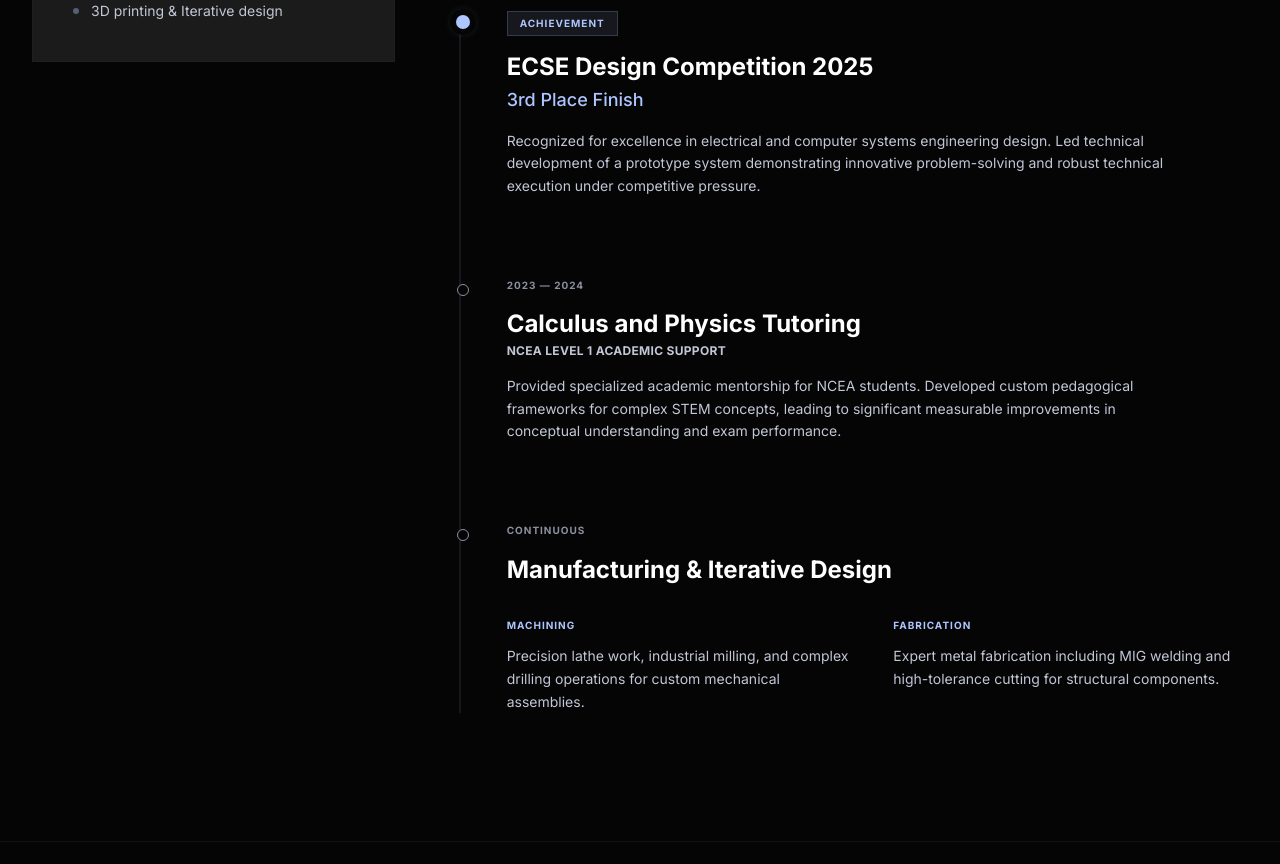
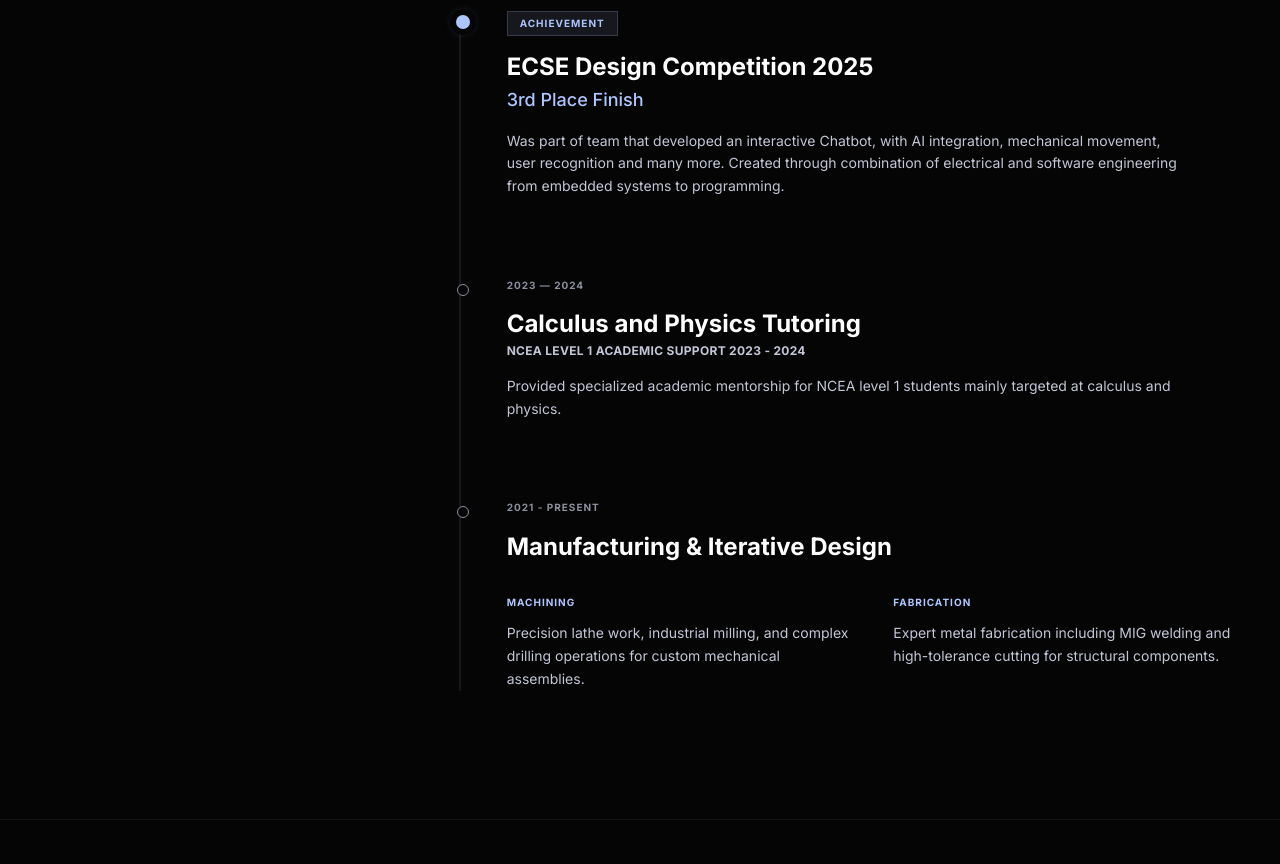
Before and after one commit to jpar483/Website, a React (Vite) app in the folder junha-park-portfolio1/: page /experience in a window 1280 px wide. Shown: the part 840-1704 px from the top of the page. Built offline with nearby package versions, Linux system fonts and the light colour scheme.

Commit message:
updated experiences page

```diff
--- a/junha-park-portfolio1/src/pages/Experience.tsx
+++ b/junha-park-portfolio1/src/pages/Experience.tsx
@@ -32,13 +32,13 @@ export default function Experience() {
                   <span className="text-sm font-semibold text-on-surface">3rd Place — ECSE Design Competition 2025</span>
                 </div>
               </div>
-              <div className="flex items-start gap-5">
+              {/* <div className="flex items-start gap-5">
                 <Construction size={20} className="text-primary mt-1" />
                 <div>
                   <span className="text-[10px] text-outline uppercase tracking-widest block mb-1 font-bold">Technical Skills</span>
                   <span className="text-sm font-semibold text-on-surface">Manufacturing & Fabrication</span>
                 </div>
-              </div>
+              </div> */}
               <div className="flex items-start gap-5">
                 <GraduationCap size={20} className="text-primary mt-1" />
                 <div>
@@ -95,7 +95,7 @@ export default function Experience() {
                   <div className="text-lg text-primary mt-1 font-medium">3rd Place Finish</div>
                 </div>
                 <p className="text-sm text-on-surface-variant max-w-2xl leading-relaxed">
-                  Recognized for excellence in electrical and computer systems engineering design. Led technical development of a prototype system demonstrating innovative problem-solving and robust technical execution under competitive pressure.
+                  Was part of team that developed an interactive Chatbot, with AI integration, mechanical movement, user recognition and many more. Created through combination of electrical and software engineering from embedded systems to programming.
                 </p>
               </div>
 
@@ -105,10 +105,10 @@ export default function Experience() {
                 <div className="mb-4">
                   <span className="text-[10px] font-bold text-outline uppercase tracking-widest block mb-4">2023 — 2024</span>
                   <h3 className="text-2xl font-bold text-white leading-tight">Calculus and Physics Tutoring</h3>
-                  <div className="text-xs text-on-surface-variant mt-1 font-bold uppercase tracking-wide">NCEA Level 1 Academic Support</div>
+                  <div className="text-xs text-on-surface-variant mt-1 font-bold uppercase tracking-wide">NCEA Level 1 Academic Support 2023 - 2024</div>
                 </div>
                 <p className="text-sm text-on-surface-variant max-w-2xl leading-relaxed">
-                  Provided specialized academic mentorship for NCEA students. Developed custom pedagogical frameworks for complex STEM concepts, leading to significant measurable improvements in conceptual understanding and exam performance.
+                  Provided specialized academic mentorship for NCEA level 1 students mainly targeted at calculus and physics.
                 </p>
               </div>
 
@@ -116,7 +116,7 @@ export default function Experience() {
               <div className="relative group">
                 <div className="absolute -left-[3.1rem] top-1.5 w-3 h-3 rounded-full border border-outline bg-background group-hover:border-primary transition-colors duration-300"></div>
                 <div className="mb-4">
-                  <span className="text-[10px] font-bold text-outline uppercase tracking-widest block mb-4">Continuous</span>
+                  <span className="text-[10px] font-bold text-outline uppercase tracking-widest block mb-4">2021 - Present</span>
                   <h3 className="text-2xl font-bold text-white">Manufacturing & Iterative Design</h3>
                 </div>
                 <div className="grid grid-cols-1 sm:grid-cols-2 gap-8 mt-8">
```
